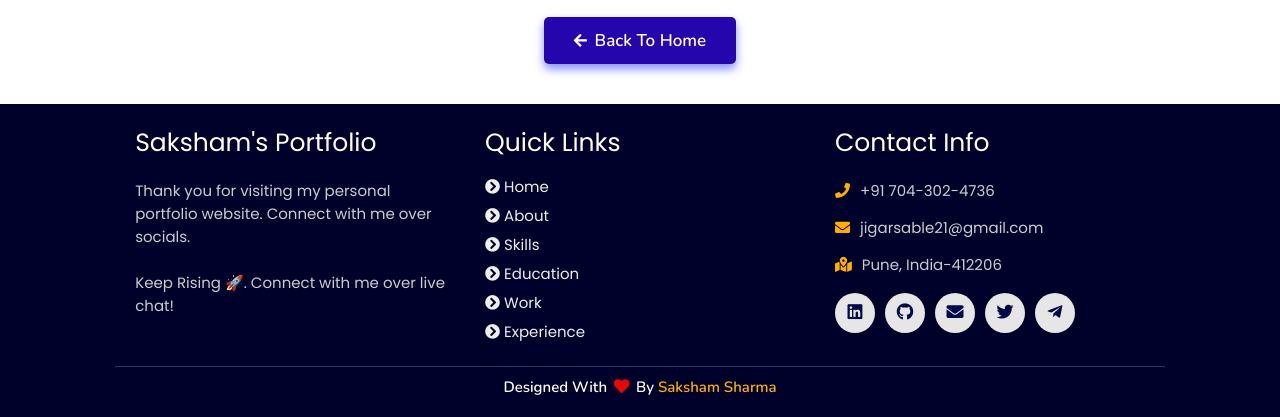
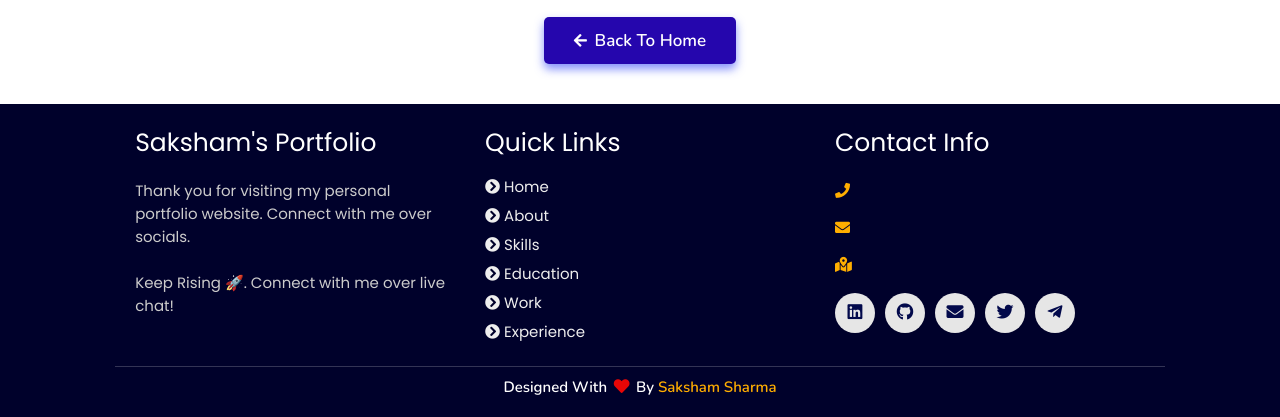
Before and after one commit to sakshamsh17/saksham-portfolio, a plain HTML site: page 404.html in a window 1280 px wide. Shown: the part 586-1003 px from the top of the page. Drawn offline with nearby package versions, Linux system fonts and the light colour scheme; animation ran at ten frames a second.

Commit message:
code fix

```diff
--- a/404.html
+++ b/404.html
@@ -77,9 +77,9 @@
 
       <div class="box">
           <h3>contact info</h3>
-          <p> <i class="fas fa-phone"></i>+91 704-302-4736</p>
-          <p> <i class="fas fa-envelope"></i>jigarsable21@gmail.com</p>
-          <p> <i class="fas fa-map-marked-alt"></i>Pune, India-412206</p>
+          <p> <i class="fas fa-phone"></i></p>
+          <p> <i class="fas fa-envelope"></i></p>
+          <p> <i class="fas fa-map-marked-alt"></i></p>
           <div class="share">
 
               <a href="" class="fab fa-linkedin" target="_blank"></a>
--- a/assets/js/script.js
+++ b/assets/js/script.js
@@ -59,7 +59,7 @@ $(document).ready(function () {
 document.addEventListener('visibilitychange',
     function () {
         if (document.visibilityState === "visible") {
-            document.title = "Portfolio | Jigar Sable";
+            document.title = "Portfolio | Saksham Sharma";
             $("#favicon").attr("href", "assets/images/favicon.png");
         }
         else {
--- a/experience/script.js
+++ b/experience/script.js
@@ -65,7 +65,7 @@ document.onkeydown = function(e) {
 document.addEventListener('visibilitychange',
 function(){
     if(document.visibilityState === "visible"){
-        document.title = "Experience | Portfolio Jigar Sable";
+        document.title = "Experience | Portfolio Saksham";
         $("#favicon").attr("href","/assets/images/favicon.png");
     }
     else {
```
Also changed, not shown: index.html (+1 -1 lines), 1 other file.
